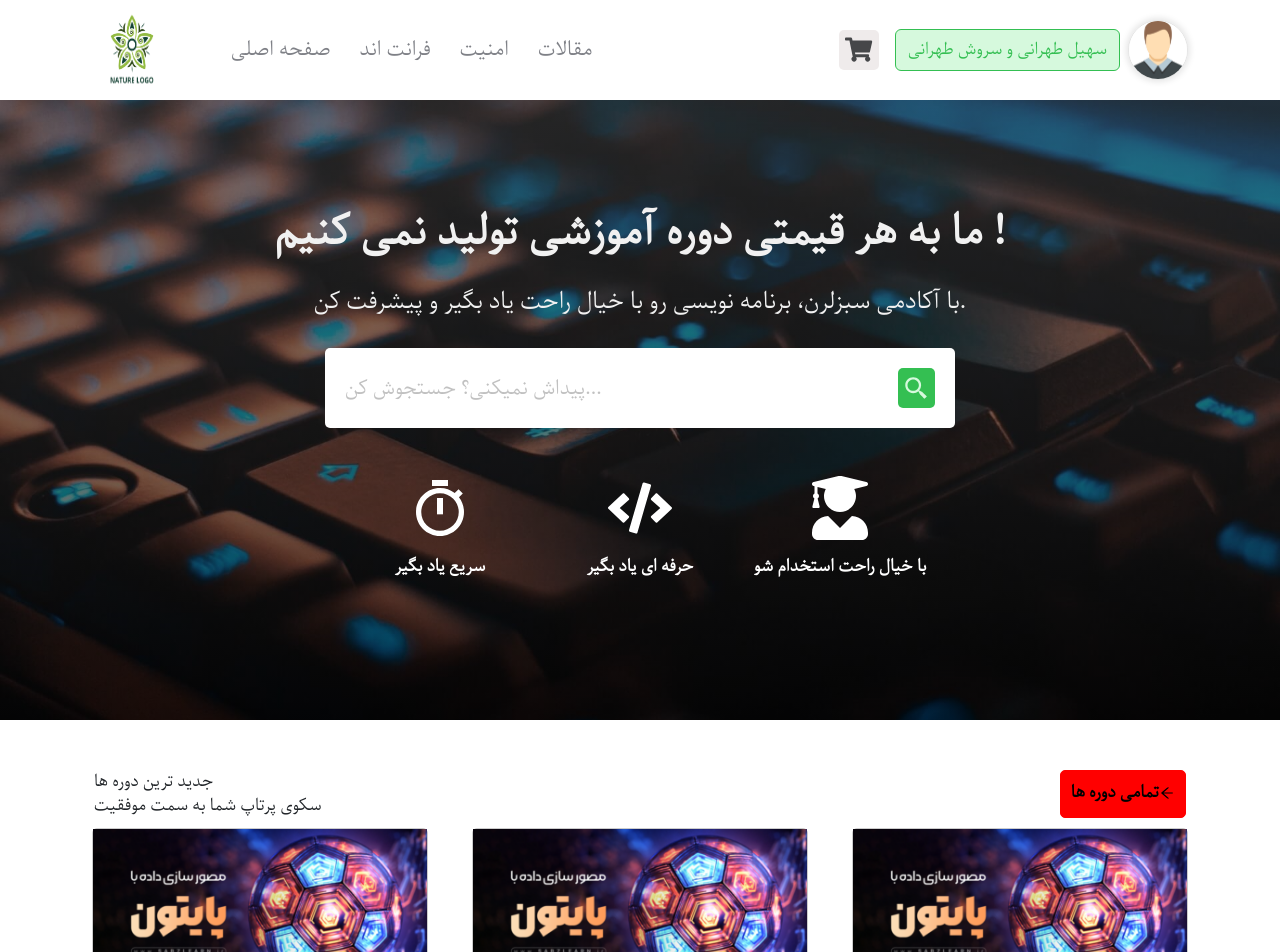
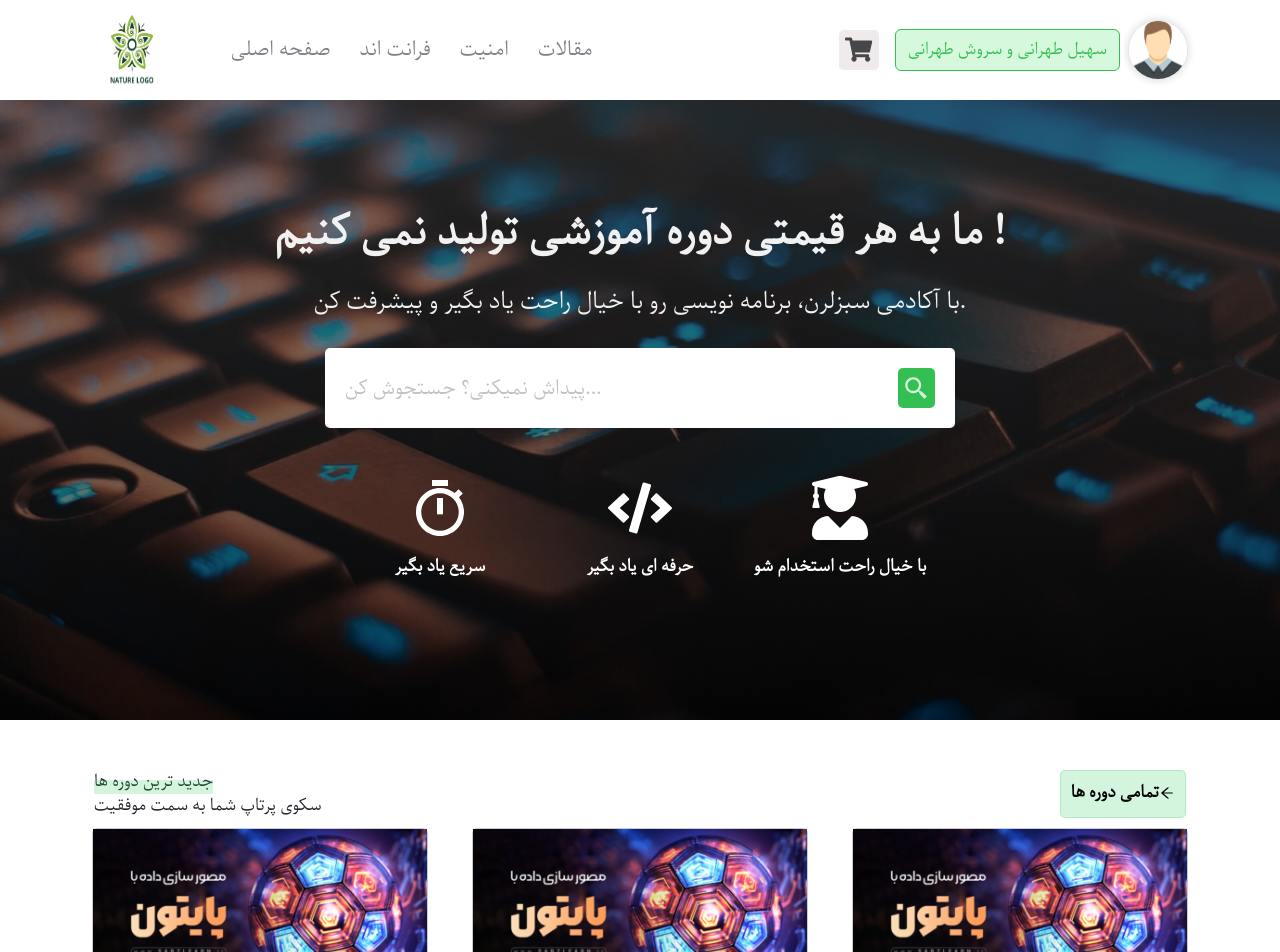
Before and after one commit to soheil-tehi/E-commerce, a React (Create React App) app: page / in a window 1280 px wide. Shown: the top 952 px of the page. Built offline with nearby package versions, Linux system fonts and the light colour scheme; the HTML template or start-up script is replaced by a standard one.

Commit message:
Clean main page

```diff
--- a/src/App.css
+++ b/src/App.css
@@ -82,33 +82,3 @@
   -webkit-line-clamp: 3;
   white-space: pre-wrap;
 }
-
-/* Media query */
-@media screen and (min-width: 1366px) {}
-
-@media screen and (max-width: 1366px) {}
-
-@media screen and (max-width: 1024px) {}
-
-@media screen and (max-width: 768px) {
-  .goal-info-description {
-    display: none;
-  }
-
-  .goal-icon {
-    font-size: 35px;
-    margin: 10px;
-  }
-
-}
-
-@media screen and (max-width: 480px) {
-  .goal-info-description {
-    display: none;
-  }
-
-  .goal-icon {
-    font-size: 15px;
-    margin: 10px;
-  }
-}
--- a/src/App.tsx
+++ b/src/App.tsx
@@ -5,9 +5,9 @@ import routes from './Routes';
 import './App.css';
 import Navbar from './Components/Navabar/Navbar';
 import CoursesHeader from './Components/CoursesHeader/CoursesHeader';
-import CourseBox from './Components/CourseBox/CourseBox';
+import CourseBox from './Components/CourseBox/CourseBoxItem';
 import FrontProducts from './Pages/FrontProducts/FrontProducts';
-import GoalBox from './Components/Main/GoalBox/GoalBox';
+import GoalBox from './Components/Main/GoalBox/GoalBoxItem';
 import { Col, Container, Row } from 'react-bootstrap';
 
 
--- /dev/null
+++ b/src/Components/CourseBox/CourseBoxs.tsx
@@ -0,0 +1,32 @@
+import React, { useState } from 'react'
+import { Col, Row } from 'react-bootstrap';
+import CourseBoxItem from './CourseBoxItem';
+import CoursesHeader from '../CoursesHeader/CoursesHeader';
+
+function CourseBoxs() {
+
+    // get data from DB
+    const [newCourses, setNewCourses] = useState([{ id: 1 }, { id: 2 }, { id: 3 }]);
+    return (
+        <>
+            <CoursesHeader
+                title="جدید ترین دوره ها"
+                desc={"سکوی پرتاپ شما به سمت موفقیت"}
+                linkTitle={"تمامی دوره ها"}
+            />
+            <Row>
+
+                {
+                    newCourses.map(item => (
+                        <Col sm={12} md={6} lg={4}>
+                            <CourseBoxItem />
+                        </Col>
+                    ))
+
+                }
+            </Row>
+        </>
+    )
+}
+
+export default CourseBoxs
--- a/src/Components/CoursesHeader/CoursesHeader.css
+++ b/src/Components/CoursesHeader/CoursesHeader.css
@@ -10,31 +10,54 @@
 
 }
 
-.courses-header__right {
+.courses-header-right {
     display: flex;
     flex-direction: column;
     align-items: flex-start;
 }
 
-.courses-header__title title {}
+.courses-header-title {
+    position: relative;
+}
 
-.courses-header__text {}
 
-.courses-header__left {
-    border: 1px solid red;
-    background-color: red;
+.courses-header-title:after {
+    content: "";
+    position: absolute;
+    right: 0;
+    bottom: 0;
+    width: 100%;
+    max-width: 250px;
+    height: 60%;
+    background-color: rgba(43, 206, 86, 0.2);
+}
+
+
+
+.courses-header-text {}
+
+.courses-header-left {
+    border: 1px solid rgba(43, 206, 86, 0.2);
+    background-color: rgba(43, 206, 86, 0.2);
     padding: 10px;
     border-radius: 5px;
     transition: 0.4s;
 }
 
-.courses-header__left:hover {
-    border: 1px solid rgb(245, 130, 130);
-    background-color: rgb(245, 130, 130);
+.courses-header-left:hover a:hover {
+
+    border: 1px solid rgba(3, 123, 35, 0.7);
+    background-color: rgba(3, 123, 35, 0.7);
+    color: white;
+
 }
 
-.courses-header__link {
+.courses-header-left:hover {}
+
+.courses-header-link {
     text-decoration: none;
     font-weight: bold;
     color: black;
 }
+
+.courses-header-link:hover {}
--- a/src/Components/CoursesHeader/CoursesHeader.tsx
+++ b/src/Components/CoursesHeader/CoursesHeader.tsx
@@ -1,6 +1,6 @@
 import React from 'react'
+import { AiOutlineArrowLeft } from 'react-icons/ai';
 import './CoursesHeader.css';
-import { AiOutlineArrowLeft } from 'react-icons/ai';
 interface CoursesHeaderProps {
     title: string,
     desc: string,
@@ -12,14 +12,14 @@ function CoursesHeader({ title, desc, linkTitle }: CoursesHeaderProps) {
         <div className="courses">
             <div className="container">
                 <div className="courses-header">
-                    <div className="courses-header__right">
-                        <span className="courses-header__title title">{title}</span>
-                        <span className="courses-header__text">{desc}</span>
+                    <div className="courses-header-right">
+                        <span className="courses-header-title">{title}</span>
+                        <span className="courses-header-text">{desc}</span>
                     </div>
                     {
                         !!linkTitle &&
-                        <div className="courses-header__left">
-                            <a href="#" className="courses-header__link">
+                        <div className="courses-header-left">
+                            <a href="#" className="courses-header-link">
                                 {linkTitle}
                                 <AiOutlineArrowLeft />
                             </a>
--- a/src/Components/Main/ArticleBox/ArticleBox.tsx
+++ b/src/Components/Main/ArticleBox/ArticleBox.tsx
@@ -4,6 +4,7 @@ import articleImg1 from '../../../Asset/Images/ArticleBox/articleBox-1.jpg';
 import articleImg2 from '../../../Asset/Images/ArticleBox/articleBox-2.png';
 import articleImg3 from '../../../Asset/Images/ArticleBox/articleBox-3.jpg';
 import { Row } from 'react-bootstrap';
+import CoursesHeader from '../../CoursesHeader/CoursesHeader';
 
 interface ArticaleBoxItemType {
     id: number;
@@ -40,6 +41,12 @@ const articaleBoxItems: ArticaleBoxItemType[] = [
 const ArticleBox = memo(function ArticleBox() {
 
     return (
+        <>
+            <CoursesHeader
+                title={"جدیدترین مقاله ها"}
+                desc={"پیش به سوی ارتقای دانش"}
+                linkTitle={"تمامی مقالات"}
+            />
             <section className='py-5'>
                 <div className="container flexBasic">
                     <Row>
@@ -51,6 +58,7 @@ const ArticleBox = memo(function ArticleBox() {
                     </Row>
                 </div>
             </section>
+        </>
     )
 });
 
--- a/src/Components/Main/GoalBox/GoalBox.css
+++ b/src/Components/Main/GoalBox/GoalBox.css
@@ -24,3 +24,27 @@
 .goal-info :first-child {
     font-weight: bolder;
 }
+
+
+
+@media screen and (max-width: 768px) {
+    .goal-info-description {
+        display: none;
+    }
+
+    .goal-icon {
+        font-size: 35px;
+        margin: 10px;
+    }
+}
+
+@media screen and (max-width: 480px) {
+    .goal-info-description {
+        display: none;
+    }
+
+    .goal-icon {
+        font-size: 15px;
+        margin: 10px;
+    }
+}
--- a/src/Components/Main/GoalBox/GoalBox.tsx
+++ b/src/Components/Main/GoalBox/GoalBoxItem.tsx
@@ -3,12 +3,12 @@ import { FaChalkboardTeacher } from 'react-icons/fa';
 import { FcApproval } from "react-icons/fc";
 import './GoalBox.css';
 
-interface GoalBoxProps {
+interface GoalBoxItemProps {
     title: string,
     desc: string,
 }
 
-function GoalBox({ title, desc }: GoalBoxProps) {
+function GoalBoxItem({ title, desc }: GoalBoxItemProps) {
     return (
         <>
             <div className='goal-box'>
@@ -24,4 +24,4 @@ function GoalBox({ title, desc }: GoalBoxProps) {
     )
 }
 
-export default GoalBox
+export default GoalBoxItem
--- /dev/null
+++ b/src/Components/Main/GoalBox/GoalBoxs.tsx
@@ -0,0 +1,40 @@
+import React from 'react'
+import GoalBox from './GoalBoxItem'
+import { Col, Row } from 'react-bootstrap'
+import GoalBoxItem from './GoalBoxItem'
+import CoursesHeader from '../../CoursesHeader/CoursesHeader'
+
+
+const goadData = [
+    { id: 1, title: "دوره های اختصاصی", desc: "با پشتیبانی و کیفیت بالا ارائه میده !" },
+    { id: 1, title: "اجازه تدریس", desc: "به هر مدرسی رو نمیده. چون کیفیت براش مهمه !" },
+    { id: 1, title: "دوره پولی و رایگان", desc: "براش مهم نیست. به مدرسینش حقوق میده تا نهایت کیفیت رو در پشتیبانی و اپدیت دوره ارائه بده" },
+    { id: 1, title: "اهمیت به کاربر", desc: "اولویت اول و آخر آکادمی آموزش برنامه نویسی سبزلرن اهمیت به کاربرها و رفع نیاز های آموزشی و رسوندن اونها به بازار کار هست" },
+]
+
+
+function GoalBoxs() {
+    return (
+        <>
+            <CoursesHeader
+                title={"ما چه کمکی بهتون میکنیم؟"}
+                desc={"از اونجایی که آکادمی آموزشی سبزلرن یک آکادمی خصوصی هست"}
+                linkTitle={""}
+            />
+            <Row>
+                {
+                    goadData.map(item => (
+                        <Col xs={6}>
+                            <GoalBoxItem
+                                title={item.title}
+                                desc={item.desc}
+                            />
+                        </Col>
+                    ))
+                }
+            </Row>
+        </>
+    )
+}
+
+export default GoalBoxs
--- a/src/Pages/FrontProducts/FrontProducts.tsx
+++ b/src/Pages/FrontProducts/FrontProducts.tsx
@@ -2,7 +2,7 @@ import React from 'react'
 
 import './FrontProducts.css';
 import { Col, Container, Row } from 'react-bootstrap';
-import CourseBox from '../../Components/CourseBox/CourseBox';
+import CourseBox from '../../Components/CourseBox/CourseBoxItem';
 
 
 function FrontProducts() {
--- a/src/Pages/MainPage/MainPage.tsx
+++ b/src/Pages/MainPage/MainPage.tsx
@@ -2,61 +2,21 @@ import React, { useState } from 'react'
 import Banner from '../../Components/Main/Banner/Banner';
 import CoursesHeader from '../../Components/CoursesHeader/CoursesHeader';
 import { Col, Container, Row } from 'react-bootstrap';
-import CourseBox from '../../Components/CourseBox/CourseBox';
+import CourseBox from '../../Components/CourseBox/CourseBoxItem';
 import goadData from '../../Asset/GoalBoxData/goals';
 import ArticleBox from '../../Components/Main/ArticleBox/ArticleBox';
-import GoalBox from '../../Components/Main/GoalBox/GoalBox';
+import GoalBox from '../../Components/Main/GoalBox/GoalBoxItem';
+import GoalBoxs from '../../Components/Main/GoalBox/GoalBoxs';
+import CourseBoxs from '../../Components/CourseBox/CourseBoxs';
 
 function MainPage() {
-
-    const [newCourses, setNewCourses] = useState([{ id: 1 }, { id: 2 }, { id: 3 }]);
-    const [goalBox, setGoalBox] = useState([{ id: 1 }, { id: 2 }, { id: 3 }, { id: 4 }]);
 
     return (
         <>
             <Banner />
             <Container>
-                <CoursesHeader
-                    title="جدید ترین دوره ها"
-                    desc={"سکوی پرتاپ شما به سمت موفقیت"}
-                    linkTitle={"تمامی دوره ها"}
-                />
-                <Row>
-
-                    {
-                        newCourses.map(item => (
-                            <Col sm={12} md={6} lg={4}>
-                                < CourseBox />
-                            </Col>
-                        ))
-                    }
-
-                </Row>
-                <CoursesHeader
-                    title={"ما چه کمکی بهتون میکنیم؟"}
-                    desc={"از اونجایی که آکادمی آموزشی سبزلرن یک آکادمی خصوصی هست"}
-                    linkTitle={""}
-                />
-                <Row>
-
-                    {
-                        goadData.map(item => (
-                            <Col xs={6} sm={6} md={6}>
-                                <GoalBox
-                                    title={item.title}
-                                    desc={item.desc}
-                                />
-                            </Col>
-                        ))
-                    }
-                </Row>
-
-                <CoursesHeader
-                    title={"جدیدترین مقاله ها"}
-                    desc={"پیش به سوی ارتقای دانش"}
-                    linkTitle={"تمامی مقالات"}
-                />
-
+                <CourseBoxs />
+                <GoalBoxs />
                 <ArticleBox />
             </Container>
         </>
```
Also changed, not shown: src/Components/CourseBox/CourseBoxItem.tsx (renamed from src/Components/CourseBox/CourseBox.tsx, +2 -7 lines). Lines whose indentation alone changed are shown as unchanged.
